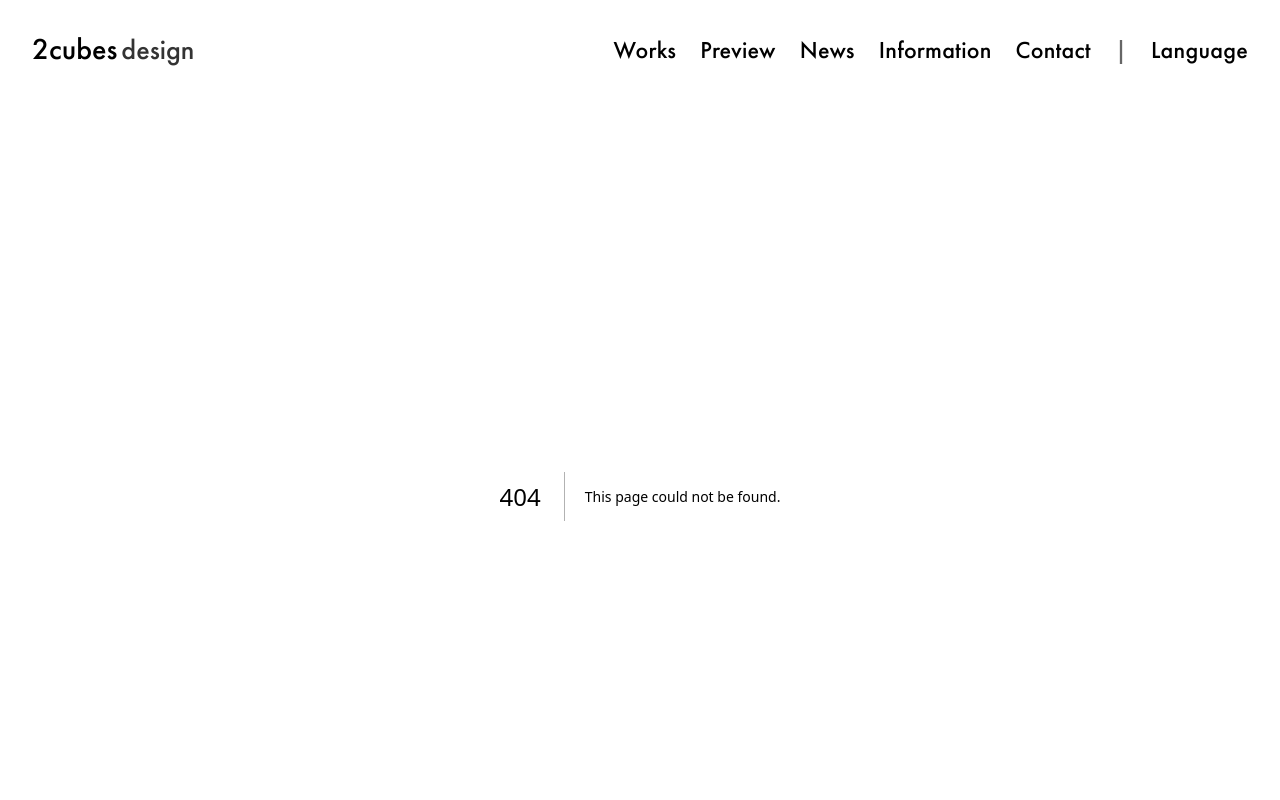
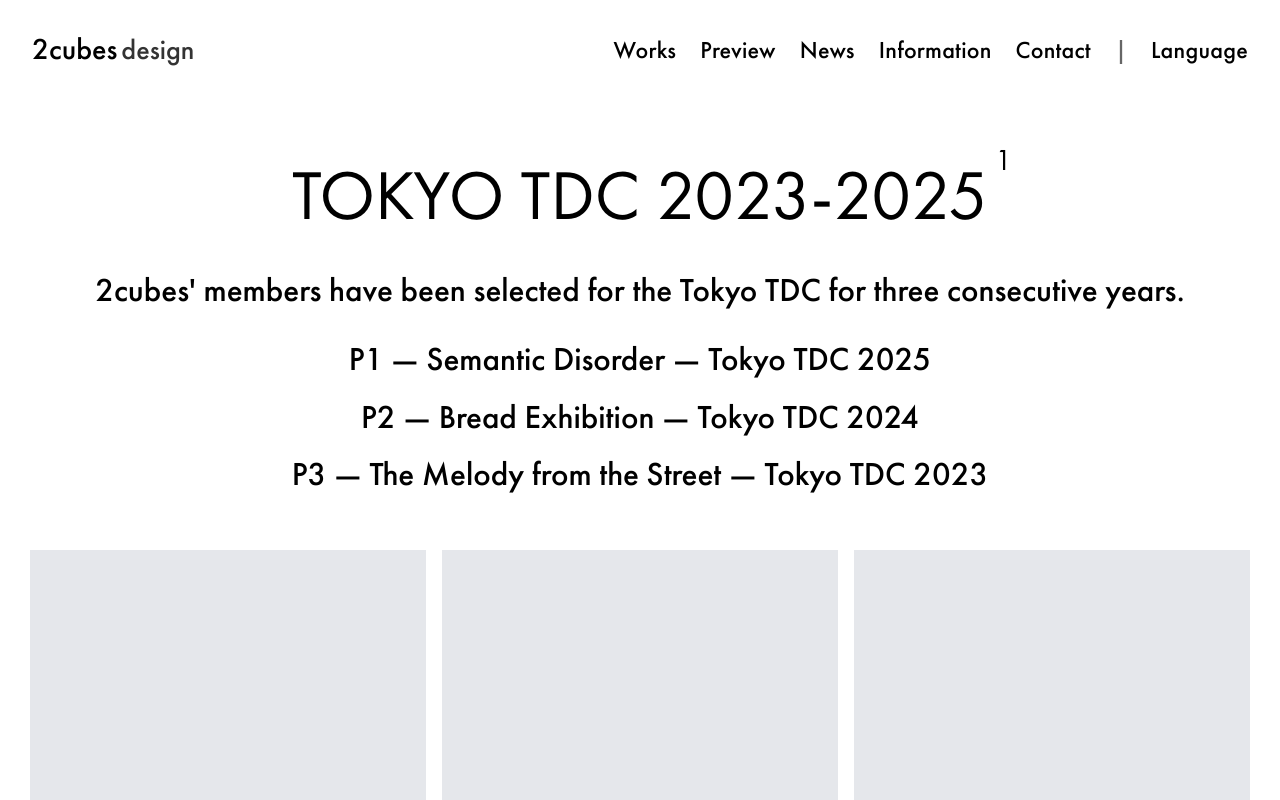
Before and after one commit to Windchasers/2cubes-home, a Next.js app: page /news in a window 1280 px wide. Before the commit this address had no page. Shown: the top 800 px of the page. Built offline with nearby package versions, Linux system fonts and the light colour scheme.

Commit message:
wip: 样式调整

```diff
--- /dev/null
+++ b/src/app/news/page.tsx
@@ -0,0 +1,76 @@
+import React from 'react';
+
+export default function NewsPage() {
+  const newsItems = [
+    {
+      id: 1,
+      title: "TOKYO TDC 2023-2025",
+      superscript: "1",
+      description: "2cubes' members have been selected for the Tokyo TDC for three consecutive years.",
+      list: [
+        "P1 — Semantic Disorder — Tokyo TDC 2025",
+        "P2 — Bread Exhibition — Tokyo TDC 2024",
+        "P3 — The Melody from the Street — Tokyo TDC 2023"
+      ]
+    },
+    {
+      id: 2,
+      title: "TOKYO TDC 2023-2025",
+      superscript: "2",
+      description: "2cubes' members have been selected for the Tokyo TDC for three consecutive years.",
+      list: [
+        "P1 — Semantic Disorder — Tokyo TDC 2025",
+        "P2 — Bread Exhibition — Tokyo TDC 2024",
+        "P3 — The Melody from the Street — Tokyo TDC 2023"
+      ]
+    }
+  ];
+
+  return (
+    <div className="bg-white text-black min-h-screen font-['Futura_PT']">
+      <div className="w-full px-[30px] py-10 sm:py-14">
+        <div className="space-y-32">
+          {newsItems.map((item) => (
+            <div key={item.id} className="flex flex-col items-center w-full">
+
+              {/* Title Section */}
+              <div className="text-center mb-12 max-w-[1400px] mx-auto">
+                <h2 className="text-[70px] sm:text-[70px] font-normal uppercase leading-tight mb-6 relative inline-block">
+                  {item.title}
+                  <sup className="text-2xl sm:text-[30px] absolute -top-2 -right-6">{item.superscript}</sup>
+                </h2>
+
+                <div className="space-y-4 text-lg sm:text-[33px] font-medium leading-relaxed">
+                  <p>{item.description}</p>
+                  <div className="flex flex-col gap-1">
+                    {item.list.map((line, index) => (
+                      <p key={index}>{line}</p>
+                    ))}
+                  </div>
+                </div>
+              </div>
+
+              {/* Images Grid */}
+              <div className="w-full grid grid-cols-1 md:grid-cols-3 gap-4">
+                {[1, 2, 3].map((imgIndex) => (
+                  <div key={imgIndex} className="w-full aspect-[4/3] bg-gray-200">
+                    {/* Placeholder for images as per design */}
+                  </div>
+                ))}
+              </div>
+
+            </div>
+          ))}
+        </div>
+
+        {/* Page Footer */}
+        <div className="flex justify-between items-end mt-32 text-sm font-medium">
+            <div className="flex items-center gap-2">
+               <span>@ 2cubes Design.com</span>
+            </div>
+            <div>China & Japan</div>
+        </div>
+      </div>
+    </div>
+  );
+}
--- a/src/app/preview/page.tsx
+++ b/src/app/preview/page.tsx
@@ -3,38 +3,36 @@ import Link from 'next/link';
 import projectsData from '@/data/projects.json';
 
 export default function PreviewPage() {
-  const projects = projectsData.projects;
-
-  const getImage = (project: (typeof projects)[number]) => {
-    return project.thumbnail || (project.images && project.images[0]) || undefined;
-  };
+  const projects = projectsData.projects; // Removed slice to show all projects in preview
 
   return (
-    <div className="bg-black text-white">
-      <div className="max-w-[1400px] mx-auto px-6 sm:px-8 py-10 sm:py-14">
-        {/* 响应式项目网格：可滚动，块可点击 */}
-        <div className="grid grid-cols-12 gap-6 sm:gap-8">
+    <div className="bg-white text-black min-h-screen">
+      <div className="w-full px-[30px] py-10 sm:py-14">
+        <div className="grid grid-cols-1 md:grid-cols-2 lg:grid-cols-3 gap-[30px]">
           {projects.map((p) => {
-            const img = getImage(p);
+            const img = p.thumbnail || p.images?.[0];
             return (
-              <div key={p.id} className="col-span-12 md:col-span-4">
-                <Link href={`/projects/${p.id}`} className="block group">
-                  <div className="relative w-full aspect-[4/3] bg-neutral-700">
+              <Link key={p.id} href={`/projects/${p.id}`} className="block group">
+                <div className="relative w-full aspect-[4/3] bg-neutral-300">
                   {img && (
                     <Image
                       src={img}
                       alt={p.title}
                       fill
                       className="object-cover"
-                        sizes="(max-width: 640px) 100vw, (max-width: 1280px) 33vw, 480px"
+                      sizes="(max-width: 640px) 100vw, (max-width: 1024px) 50vw, 33vw"
                       priority={p.id === 1}
                     />
                   )}
                 </div>
               </Link>
-              </div>
             );
           })}
+        </div>
+
+        <div className="flex justify-between items-center mt-10 text-[20px] text-gray-600">
+          <div>@ 2cubesDesign.com</div>
+          <div>China & Japan</div>
         </div>
       </div>
     </div>
--- a/src/app/works/page.tsx
+++ b/src/app/works/page.tsx
@@ -1,37 +1,105 @@
 import Image from 'next/image';
 import Link from 'next/link';
+import { ArrowUpRight } from 'lucide-react';
 import projectsData from '@/data/projects.json';
 
 export default function WorksPage() {
-  const projects = projectsData.projects.slice(0, 6);
+  const projects = projectsData.projects;
+  const getCategoryName = (id: string) => {
+    const category = projectsData.categories.find((c) => c.id === id);
+    return category ? category.name : id;
+  };
 
   return (
-    <div className="bg-white text-black">
-      <div className="w-full px-[30px] py-10 sm:py-14">
-        <div className="grid grid-cols-1 md:grid-cols-2 lg:grid-cols-3 gap-[30px]">
-          {projects.map((p) => {
-            const img = p.thumbnail || p.images?.[0];
-            return (
-              <Link key={p.id} href={`/projects/${p.id}`} className="block group">
-                <div className="relative w-full aspect-[4/3] bg-neutral-300">
-                  {img && (
+    <div className="bg-white text-black min-h-screen">
+      <div className="w-full px-6 sm:px-8 py-10 sm:py-14">
+        <div className="space-y-32">
+          {projects.map((project) => (
+            <div key={project.id} className="flex flex-col">
+              {/* Header: Title & Metadata */}
+              <div className="flex flex-col lg:flex-row lg:justify-between lg:items-end mb-4 gap-4 lg:gap-0 mix-blend-difference text-white">
+                <h2 className="text-4xl sm:text-[60px] font-normal uppercase leading-tight font-['Futura_PT']">
+                  {project.title}
+                </h2>
+                <div className="text-right text-[18px] font-medium font-['Futura_PT']">
+                  {project.year} / {getCategoryName(project.category)} / {project.services?.slice(0, 2).join(' & ')}
+                </div>
+              </div>
+
+              {/* Top Divider */}
+              <div className="w-full border-t border-black"></div>
+
+              {/* Content Grid (Between Dividers) */}
+              <div className="grid grid-cols-1 lg:grid-cols-12 gap-8 border-b border-black">
+                {/* Left Column: Description & Arrow */}
+                <div className="lg:col-span-2 flex flex-col justify-between h-full min-h-[200px] lg:min-h-0 py-4">
+                  <p className="text-sm leading-relaxed text-gray-800 max-w-xs">
+                    {project.description}
+                  </p>
+
+                  {/* Arrow Button */}
+                  <div className="mt-8 lg:mt-0">
+                    <Link
+                      href={`/projects/${project.id}`}
+                      className="inline-flex items-center justify-center w-[54px] h-[54px] rounded-full border border-black hover:bg-black hover:text-white transition-all duration-300"
+                    >
+                      <ArrowUpRight size={20} strokeWidth={1} />
+                    </Link>
+                  </div>
+                </div>
+
+                {/* Middle Column: Image 1 */}
+                <div className="lg:col-span-5">
+                   <div className="relative w-full aspect-[600/383] bg-gray-100">
+                      {project.images?.[0] ? (
                          <Image
-                      src={img}
-                      alt={p.title}
+                           src={project.images[0]}
+                           alt={project.title}
                            fill
                            className="object-cover"
-                      sizes="(max-width: 640px) 100vw, (max-width: 1024px) 50vw, 33vw"
-                      priority={p.id === 1}
+                           sizes="(max-width: 1024px) 100vw, 40vw"
                          />
+                      ) : (
+                         <div className="w-full h-full flex items-center justify-center text-gray-400">No Image</div>
                       )}
                    </div>
-              </Link>
-            );
-          })}
                 </div>
 
-        <div className="flex justify-between items-center mt-10 text-[20px] text-gray-600">
-          <div>@ 2cubesDesign.com</div>
+                {/* Right Column: Image 2 */}
+                <div className="lg:col-span-5">
+                   <div className="relative w-full aspect-[600/383] bg-gray-100">
+                      {project.images?.[1] ? (
+                         <Image
+                           src={project.images[1]}
+                           alt={project.title}
+                           fill
+                           className="object-cover"
+                           sizes="(max-width: 1024px) 100vw, 40vw"
+                         />
+                      ) : (
+                         // Fallback to thumbnail if second image is missing
+                         project.thumbnail ? (
+                            <Image
+                              src={project.thumbnail}
+                              alt={project.title}
+                              fill
+                              className="object-cover opacity-80"
+                              sizes="(max-width: 1024px) 100vw, 40vw"
+                            />
+                         ) : null
+                      )}
+                   </div>
+                </div>
+              </div>
+            </div>
+          ))}
+        </div>
+
+        {/* Page Footer */}
+        <div className="flex justify-between items-end mt-32 text-sm font-medium">
+            <div className="flex items-center gap-2">
+               <span>@ 2cubes Design.com</span>
+            </div>
             <div>China & Japan</div>
         </div>
       </div>
--- a/src/components/CustomCursor.tsx
+++ b/src/components/CustomCursor.tsx
@@ -62,7 +62,7 @@ export default function CustomCursor() {
         }
       `}</style>
       <motion.div
-        className="fixed top-0 left-0 w-5 h-5 bg-white rounded-full pointer-events-none z-[9999] mix-blend-difference"
+        className="fixed top-0 left-0 w-5 h-5 bg-transparent border border-black rounded-full pointer-events-none z-[9999]"
         style={{
           x: cursorX,
           y: cursorY,
--- a/src/components/LayoutContent.tsx
+++ b/src/components/LayoutContent.tsx
@@ -15,16 +15,18 @@ export default function LayoutContent({ children }: { children: React.ReactNode
   return (
     <div className="min-h-screen flex flex-col bg-white text-black">
       <CustomCursor />
-      <header className="fixed top-0 left-0 right-0 z-[100] px-6 sm:px-8 pt-6 sm:pt-8">
-        <div className="flex items-center justify-between">
+      <header className="fixed top-0 left-0 right-0 z-[100] px-6 sm:px-8 pt-6 sm:pt-8 pointer-events-none mix-blend-difference">
+        <div className="flex items-center justify-between text-white pointer-events-auto">
           <div className="logo-nav">
-            <Link href="/" className="hover:opacity-80 transition-opacity inline-flex items-baseline gap-1 font-futura font-[450] cursor-pointer">
+            <Link href="/" className="hover:opacity-80 transition-opacity inline-flex items-baseline gap-1 font-futura font-[450] cursor-pointer text-white">
               <span className="text-[28px] sm:text-[30px] leading-none">2cubes</span>
               <span className="text-[26px] sm:text-[28px] opacity-80 leading-none">design</span>
             </Link>
           </div>
 
-          <Navigation />
+          <div className="[&_a]:!text-white [&_button]:!text-white [&_span]:!text-white">
+            <Navigation />
+          </div>
         </div>
       </header>
 
--- a/src/components/Navigation.tsx
+++ b/src/components/Navigation.tsx
@@ -20,7 +20,7 @@ export default function Navigation() {
           <Link href="/preview" className="hover:opacity-80 transition-opacity">Preview</Link>
         </li>
         <li>
-          <Link href="#" className="hover:opacity-80 transition-opacity">News</Link>
+          <Link href="/news" className="hover:opacity-80 transition-opacity">News</Link>
         </li>
         <li>
           <Link href="/about" className="hover:opacity-80 transition-opacity">Information</Link>
@@ -29,7 +29,7 @@ export default function Navigation() {
           <Link href="/contact" className="hover:opacity-80 transition-opacity">Contact</Link>
         </li>
         <li>
-          <span className="text-black/60">|</span>
+          <span className="opacity-60">|</span>
         </li>
         <li>
           <button onClick={toggleLanguage} className="hover:opacity-80 transition-opacity">Language</button>
```
Lines whose indentation alone changed are shown as unchanged.
